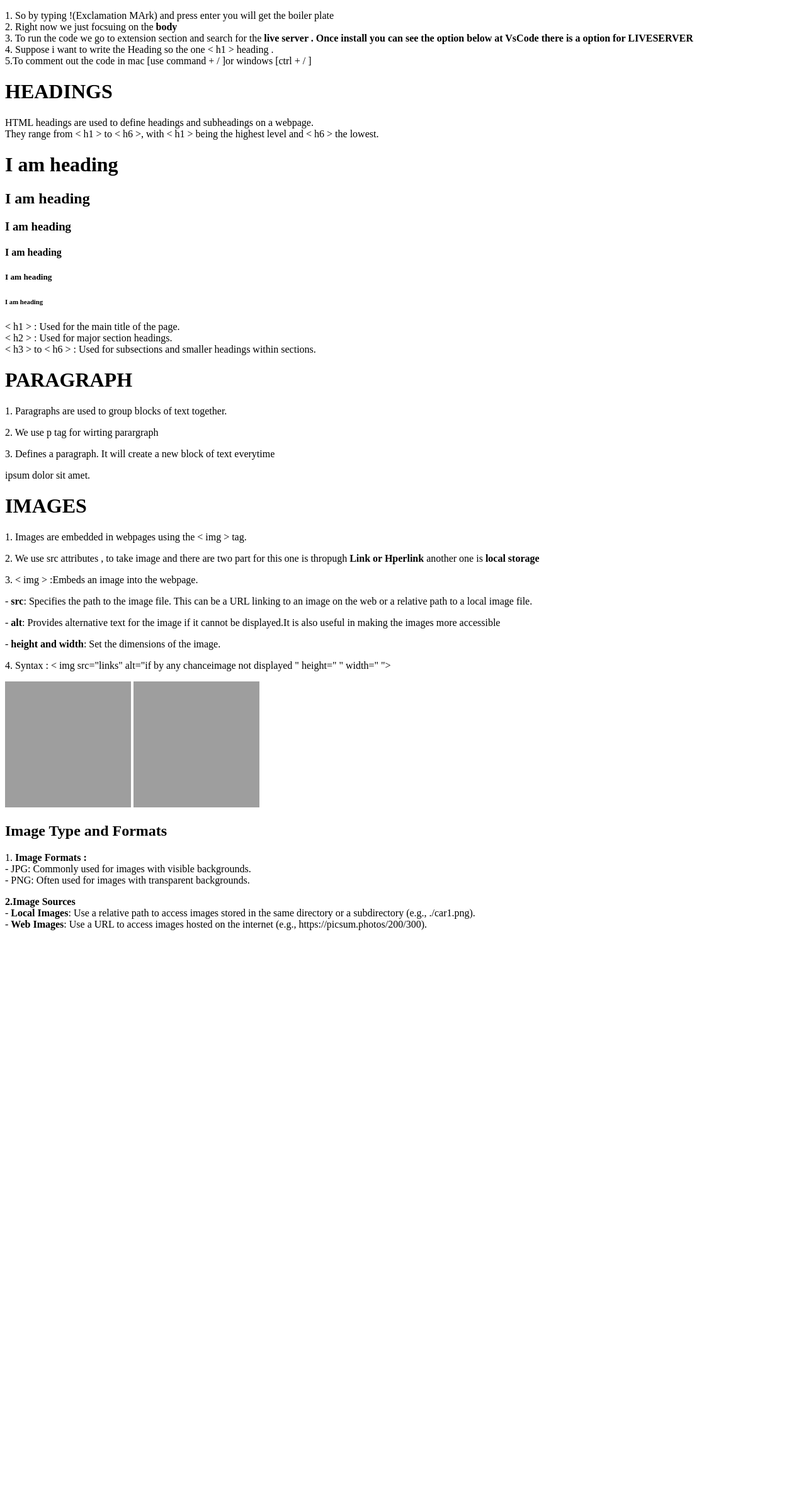
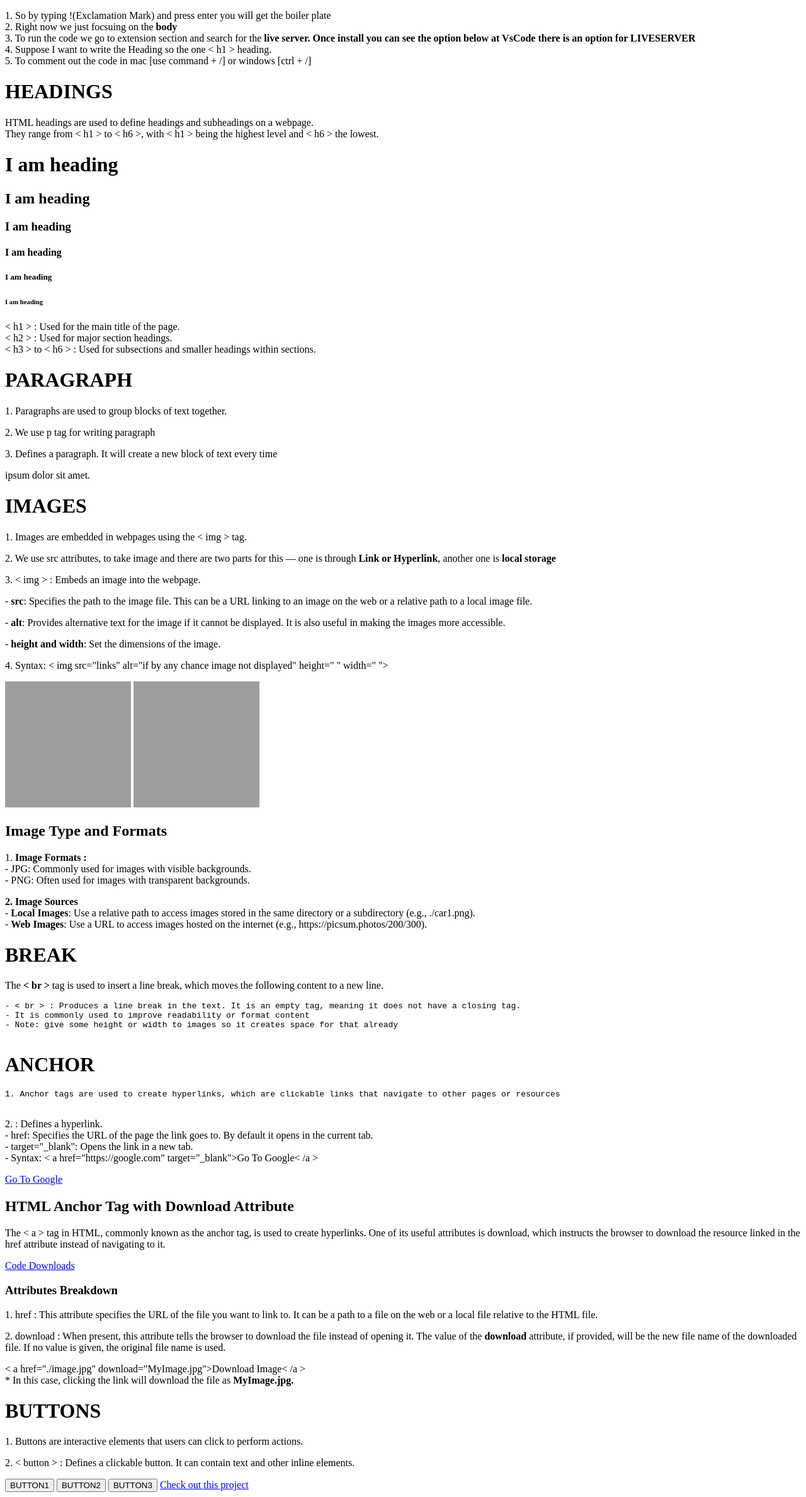
Before and after one commit to singhrishabhj/frontend-playground, a plain HTML site: page 01.introToWebAndHtml/02.HTML/01.basicElements/basicElements.html in a window 1280 px wide. Shown: the whole page at 63% size. Before the commit the page ends 1493 px from the top, so only its background shows below. Drawn offline with Linux system fonts and the light colour scheme; grey boxes are pictures that could not be loaded.

Commit message:
Updated the new files having new project and html file

```diff
--- a/01.introToWebAndHtml/02.HTML/01.basicElements/basicElements.html
+++ b/01.introToWebAndHtml/02.HTML/01.basicElements/basicElements.html
@@ -6,27 +6,28 @@
     <title>Document</title>
 </head>
 <body>
-    <!--Body conatains the content -->
-    <!-- <p> is the pragraph tag -->
-    <p>1. So by typing !(Exclamation MArk) and press enter you will get the
-        boiler plate
-       <!--<br> is the break tag which break line and switch it to next line-->
+    <!-- Body contains the content -->
+    <!-- <p> is the paragraph tag -->
+    <p>
+        1. So by typing !(Exclamation Mark) and press enter you will get the boiler plate
+        <!--<br> is the break tag which breaks line and switches it to next line-->
         <br>
         2. Right now we just focsuing on the <b>body</b>
         <br>
-        3. To run the code we go to extension section and search for the <b>live server . Once install you can see the option below at VsCode there is a option for LIVESERVER
-        </b>
+        3. To run the code we go to extension section and search for the <b>live server. Once install you can see the option below at VsCode there is an option for LIVESERVER</b>
         <br>
-        4. Suppose i want to write the Heading so the one < h1 > heading .
+        4. Suppose I want to write the Heading so the one < h1 > heading.
         <br>
-        5.To comment out the code in mac [use command + / ]or windows [ctrl + / ]
+        5. To comment out the code in mac [use command + /] or windows [ctrl + /]
     </p>
 
-    <!--Headings-->
+    <!-- Headings -->
     <h1>HEADINGS</h1>
+    <p>
+        HTML headings are used to define headings and subheadings on a webpage. <br>
+        They range from < h1 > to < h6 >, with < h1 > being the highest level and < h6 > the lowest.
+    </p>
 
-    <p>HTML headings are used to define headings and subheadings on a webpage. <br>They
-    range from < h1 > to < h6 >, with < h1 > being the highest level and < h6 > the lowest.</p>
     <!-- Page title -->
     <h1>I am heading</h1>
     <!-- Section level heading -->
@@ -36,54 +37,102 @@
     <h4>I am heading</h4>
     <h5>I am heading</h5>
     <h6>I am heading</h6>
-        <p> < h1 > : Used for the main title of the page.
-        <br>
-        < h2 > : Used for major section headings.
-        <br>
+
+    <p>
+        < h1 > : Used for the main title of the page. <br>
+        < h2 > : Used for major section headings. <br>
         < h3 > to < h6 > : Used for subsections and smaller headings within sections.
     </p>
 
     <!-- Paragraph -->
     <h1>PARAGRAPH</h1>
-        <p> 1. Paragraphs are used to group blocks of text together. </p>
-        <p>2. We use p tag for wirting parargraph</p>
-        <p>3. Defines a paragraph.
-            It will create a new block of text everytime</p>
-        <p> ipsum dolor sit amet.</p>
+    <p>1. Paragraphs are used to group blocks of text together.</p>
+    <p>2. We use p tag for writing paragraph</p>
+    <p>3. Defines a paragraph. It will create a new block of text every time</p>
+    <p>ipsum dolor sit amet.</p>
 
-        <!-- IMAGES -->
+    <!-- Images -->
     <h1>IMAGES</h1>
     <p>1. Images are embedded in webpages using the < img > tag.</p>
-
-        <p>2. We use src attributes , to take image and there are two part for this one is thropugh <b>Link or Hperlink</b> another one is <b>local storage</b> </p>
-
-        <p>3. < img > :Embeds an image into the webpage.</p>
-        <p>-  <b>src</b>: Specifies the path to the image file. This can be a URL linking to an
-        image on the web or a relative path to a local image file.</p>
-        <p>- <b>alt</b>: Provides alternative text for the image if it cannot be displayed.It is
-        also useful in making the images more accessible</p>
+    <p>2. We use src attributes, to take image and there are two parts for this — one is through <b>Link or Hyperlink</b>, another one is <b>local storage</b></p>
+    <p>3. < img > : Embeds an image into the webpage.</p>
+    <p>- <b>src</b>: Specifies the path to the image file. This can be a URL linking to an image on the web or a relative path to a local image file.</p>
+    <p>- <b>alt</b>: Provides alternative text for the image if it cannot be displayed. It is also useful in making the images more accessible.</p>
     <p>- <b>height and width</b>: Set the dimensions of the image.</p>
-
-        <p>4. Syntax : < img src="links" alt="if by any chanceimage not displayed " height=" " width=" "></p>
+    <p>4. Syntax: < img src="links" alt="if by any chance image not displayed" height=" " width=" "></p>
 
     <img src="https://fastly.picsum.photos/id/237/200/300.jpg?hmac=TmmQSbShHz9CdQm0NkEjx1Dyh_Y984R9LpNrpvH2D_U" alt="dog images" height="200" width="200">
     <img src="https://fastly.picsum.photos/id/237/200/300.?hmac=TmmQSbShHz9CdQm0NkEjx1Dyh_Y984R9LpNrpvH2D_U" alt="dog images" height="200" width="200">
+
     <h2>Image Type and Formats</h2>
-        <p>1. <b>Image Formats :</b>
-        <br>
-        - JPG: Commonly used for images with visible backgrounds.
-        <br>
+    <p>
+        1. <b>Image Formats :</b><br>
+        - JPG: Commonly used for images with visible backgrounds.<br>
         - PNG: Often used for images with transparent backgrounds.
     </p>
-        <p><b>2.Image Sources</b>
-            <br>
-            - <b>Local Images</b>: Use a relative path to access images stored in the same
-            directory or a subdirectory (e.g., ./car1.png).
-            <br>
-            - <b >Web Images</b>: Use a URL to access images hosted on the internet (e.g.,
-            https://picsum.photos/200/300).
+    <p>
+        <b>2. Image Sources</b><br>
+        - <b>Local Images</b>: Use a relative path to access images stored in the same directory or a subdirectory (e.g., ./car1.png).<br>
+        - <b>Web Images</b>: Use a URL to access images hosted on the internet (e.g., https://picsum.photos/200/300).
     </p>
 
+    <!-- Break tag -->
+    <h1>BREAK</h1>
+    <p>The <b>< br ></b> tag is used to insert a line break, which moves the following content to a new line.</p>
+    <pre>
+- < br > : Produces a line break in the text. It is an empty tag, meaning it does not have a closing tag.
+- It is commonly used to improve readability or format content
+- Note: give some height or width to images so it creates space for that already
+    </pre>
 
+    <!-- Anchor Tag -->
+    <h1>ANCHOR</h1>
+    <pre>
+1. Anchor tags are used to create hyperlinks, which are clickable links that navigate to other pages or resources
+    </pre>
+    <p>
+        2. <a> : Defines a hyperlink. <br>
+        - href: Specifies the URL of the page the link goes to. By default it opens in the current tab. <br>
+        - target="_blank": Opens the link in a new tab. <br>
+        - Syntax: < a href="https://google.com" target="_blank">Go To Google< /a >
+    </p>
+
+    <a href="https://google.com" target="_blank">Go To Google</a>
+
+    <!-- Href download file -->
+    <h2>HTML Anchor Tag with Download Attribute</h2>
+    <p>
+        The < a > tag in HTML, commonly known as the anchor tag, is used to create hyperlinks.
+        One of its useful attributes is download, which instructs the browser to download the resource linked in the href attribute instead of navigating to it.
+    </p>
+
+    <a href="./Rectangle 900.png" download>Code Downloads</a>
+
+    <h3>Attributes Breakdown</h3>
+    <p>
+        1. href : This attribute specifies the URL of the file you want to link to.
+        It can be a path to a file on the web or a local file relative to the HTML file.
+    </p>
+    <p>
+        2. download : When present, this attribute tells the browser to download the file instead of opening it.
+        The value of the <b>download</b> attribute, if provided, will be the new file name of the downloaded file.
+        If no value is given, the original file name is used.
+    </p>
+    <p>
+        < a href="./image.jpg" download="MyImage.jpg">Download Image< /a ><br>
+        * In this case, clicking the link will download the file as <b>MyImage.jpg.</b>
+    </p>
+
+    <!-- Buttons -->
+    <h1>BUTTONS</h1>
+    <p>1. Buttons are interactive elements that users can click to perform actions.</p>
+    <p>2. < button > : Defines a clickable button. It can contain text and other inline elements.</p>
+
+    <button>BUTTON1</button>
+    <button>BUTTON2</button>
+    <button>BUTTON3</button>
+
+
+    <a href="./personal_blog.html">Check out this project</a>
 </body>
 </html>
```
Also changed, not shown: 01.introToWebAndHtml/02.HTML/01.basicElements/personal_blog.html (added, +24 -0 lines), 1 other file. Lines whose indentation alone changed are shown as unchanged.
